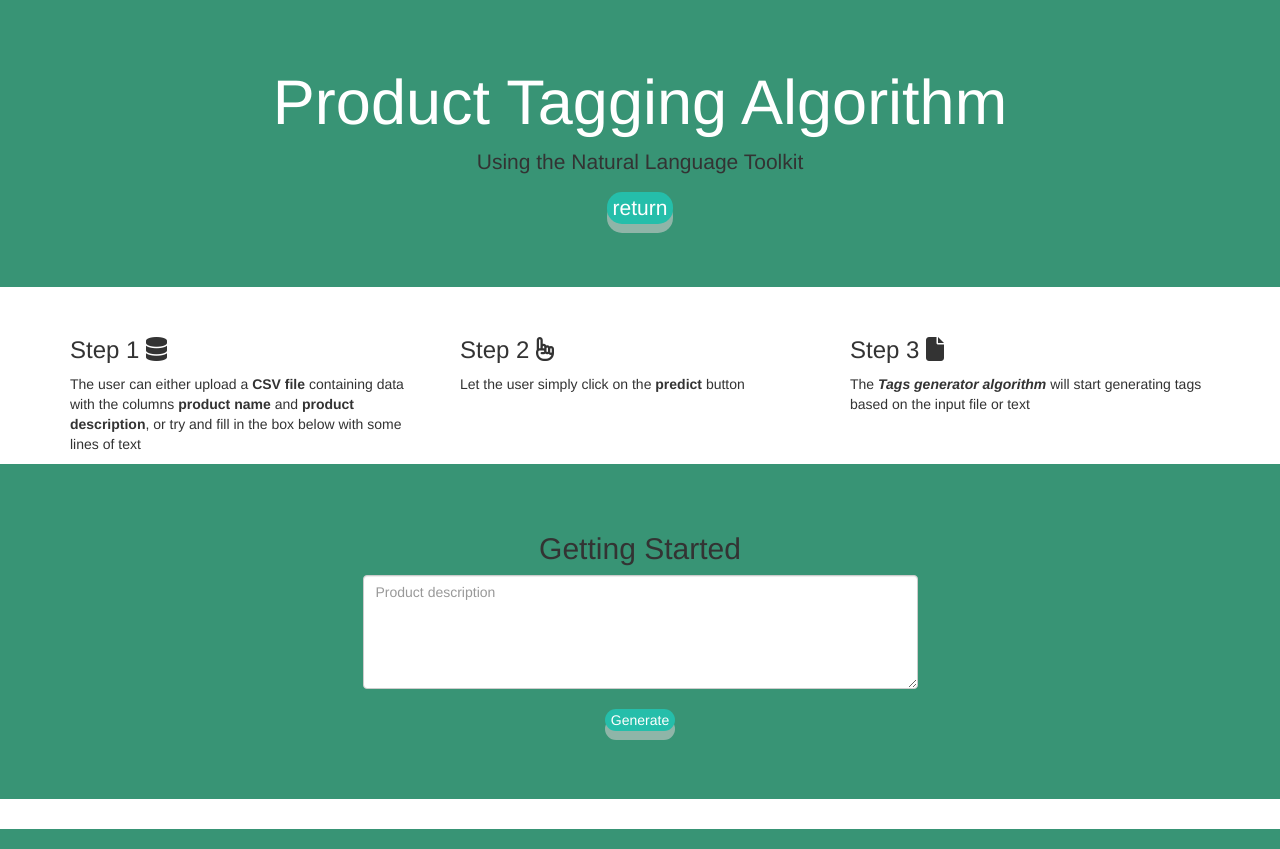
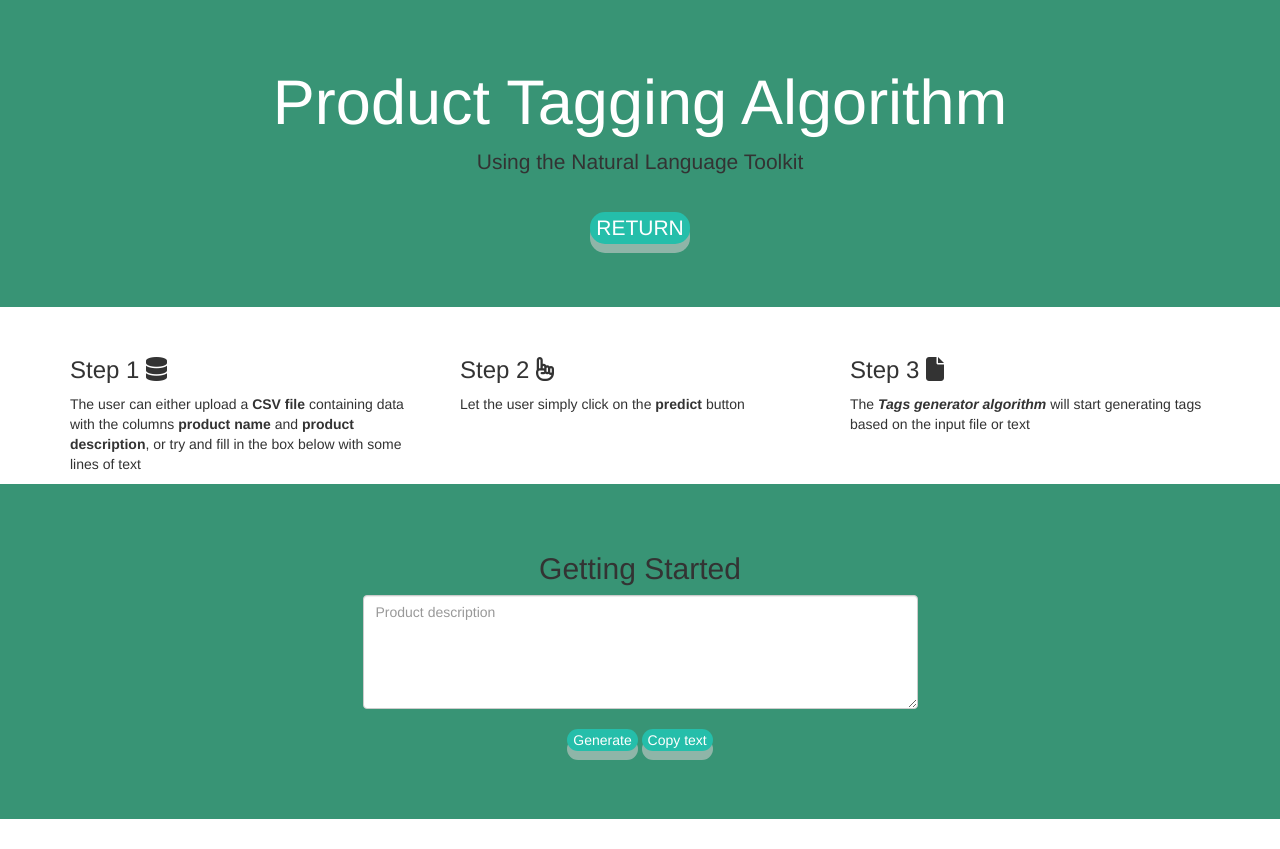
Before and after one commit to wolfsinem/product-tagging, a Flask app: page /generated in a window 1280 px wide. Run offline with Flask 2, Linux system fonts and the light colour scheme; parts of the project's set-up code (start-up, migrations or seed data) failed here and were passed over; some libraries are stand-ins or nearby versions.

Commit message:
add small functionalities

```diff
--- a/app.py
+++ b/app.py
@@ -54,12 +54,6 @@ def predict():
         return render_template("index.html", generated_tags = 'The set of predicted tags are {}'.format(generated_tags))
 
 
-# @app.route('/algorithm', methods = ['GET','POST'])
-# def generate():
-#     """serve main algorithm template """
-#     return render_template("algorithm.html")
-
-
 @app.route('/generated', methods=['POST', 'GET'])
 def generate_tags():
     """This product generator doesn't use any machine learning to create tags
@@ -69,7 +63,7 @@ def generate_tags():
     if request.method == 'POST':
         # TODO ask user how many tags they want to generate
         tags_size = 20
-        user_input_string = request.form.values()
+        user_input_string = request.form.get('product_description')
         tags_set = tokenize_user_text_input(user_input_string, tags_size)
 
         # Output the generated tags by the machine learning model
--- /dev/null
+++ b/static/functions.js
@@ -0,0 +1,9 @@
+
+
+function myFunction() {
+    var copyText = document.getElementById("exampleFormControlTextarea1");
+    copyText.select();
+    copyText.setSelectionRange(0, 99999)
+    document.execCommand("copy");
+    alert("Copied the text: " + copyText.value);
+  }
--- a/templates/algorithm.html
+++ b/templates/algorithm.html
@@ -9,14 +9,15 @@
   <script src="https://maxcdn.bootstrapcdn.com/bootstrap/3.4.1/js/bootstrap.min.js"></script>
   <script src="https://kit.fontawesome.com/9b31ab4365.js" crossorigin="anonymous"></script>
   <link rel="stylesheet" type= "text/css" href="static/styles/style.css">
+  <script src="static/functions.js"></script>
 </head>
 <body>
 
 <div class="jumbotron bg-info text-center">
   <h1>Product Tagging Algorithm</h1>
   <p>Using the Natural Language Toolkit</p>
-  <!-- <br><form action = "http://localhost:5000/predict" method = "POST"> -->
-  <p><button>return</button></p>
+  <br>
+      <p><button>RETURN</button></p>
 </div>
 
 <div class="container">
@@ -43,9 +44,10 @@
             <div class="col-md-6 col-md-offset-3 column">
                 <form action="http://localhost:5000/generated" method="POST">
                     <!-- <input type="text" class="form-control" name="description" placeholder="Product description" required=required /> -->
-                    <textarea class="form-control rounded-0" name="description" required=required placeholder="Product description" id="exampleFormControlTextarea1" rows="5"></textarea>
+                    <textarea class="form-control rounded-0" name="product_description" required=required placeholder="Product description" id="exampleFormControlTextarea1" rows="5"></textarea>
                     <br>
                     <button type="submit">Generate</button>
+                    <button onclick="myFunction()">Copy text</button>
                 </form>
                 <br>
                 {{ tags_set }}
--- a/templates/index.html
+++ b/templates/index.html
@@ -16,8 +16,8 @@
 <div class="jumbotron text-center">
   <h1>Automated Product Tagging</h1>
     <p>Using machine learning and TFIDF-Vectorizer</p>
-    <br><form action = "http://localhost:5000/algorithm" method = "POST">
-      <p><button>Product tagging algorithm</button></p>
+    <br><form action = "http://localhost:5000/generated" method = "POST">
+      <p><button>PRODUCT TAGGING ALGORITHM</button></p>
     </form>
 </div>
 
@@ -47,7 +47,7 @@
             <div class="col-md-6 col-md-offset-3 column">
                 <form action="http://127.0.0.1:5000/predict" method="POST">
                     <!-- <input type="text" name="description" placeholder="Product description" required=required /> -->
-                    <textarea class="form-control rounded-0" name="description" required=required placeholder="Product description" id="exampleFormControlTextarea1" rows="5"></textarea>
+                    <textarea class="form-control rounded-0" name="description" required=required placeholder="Product description" id="exampleFormControlTextarea2" rows="5"></textarea>
                     <br>
                     <button type="submit">Predict</button>
                       <!-- <textarea class="form-control" id="exampleFormControlTextarea1" rows="3" name="description"></textarea>
```
